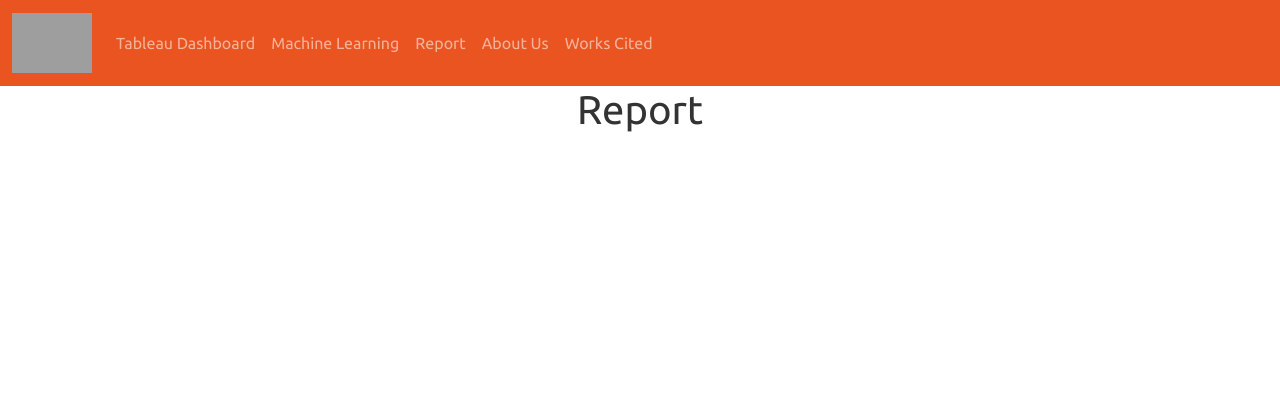
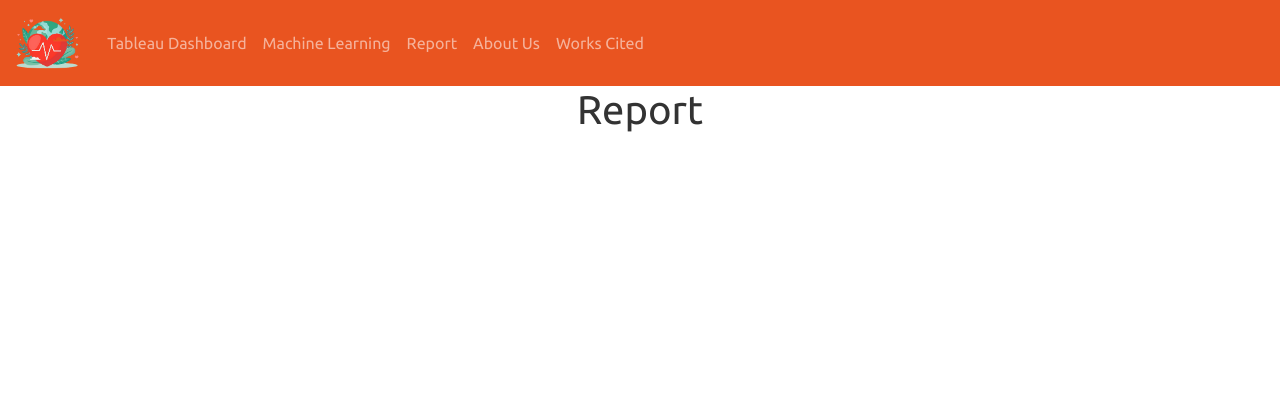
Before and after one commit to Isbelis/Heart-Attack-Challenge, a Python web app: template app/templates/report.html in a window 1280 px wide. Shown: the top 420 px of the page. Run offline with Jinja, Linux system fonts and the light colour scheme; the template is opened without the code that fills it, so the values that code supplies are empty; some libraries are stand-ins or nearby versions; grey boxes are pictures that could not be loaded.

Commit message:
changed a few lines and added a heart png

```diff
--- a/app/templates/about_us.html
+++ b/app/templates/about_us.html
@@ -4,7 +4,7 @@
     <meta charset="utf-8">
     <title>About Us</title>
     <!-- Boostrap -->
-    <link rel="stylesheet" href="https://stackpath.bootstrapcdn.com/bootswatch/5.3.3/united/bootstrap.min.css">
+    <link rel="stylesheet" href="https://stackpath.bootstrapcdn.com/bootswatch/4.5.2/united/bootstrap.min.css">
     <!-- Our CSS -->
     <link rel="stylesheet" type="text/css" href="static/css/bootstrap.css">
     <!-- JQuery -->
@@ -15,7 +15,7 @@
 <body>
     <nav class="navbar navbar-expand-lg bg-primary" data-bs-theme="dark">
     <div class="container-fluid">
-        <a class="navbar-brand" href="/"><img src="static/images/credit-card.png" height="60px"></a>
+        <a class="navbar-brand" href="/"><img src="static/images/heart.png" height="60px"></a>
         <button class="navbar-toggler" type="button" data-bs-toggle="collapse" data-bs-target="#navbarColor01" aria-controls="navbarColor01" aria-expanded="false" aria-label="Toggle navigation">
         <span class="navbar-toggler-icon"></span>
         </button>
--- a/app/templates/report.html
+++ b/app/templates/report.html
@@ -4,7 +4,7 @@
     <meta charset="utf-8">
     <title>Report</title>
     <!-- Boostrap -->
-    <link rel="stylesheet" href="https://stackpath.bootstrapcdn.com/bootswatch/5.3.3/united/bootstrap.min.css">
+    <link rel="stylesheet" href="https://stackpath.bootstrapcdn.com/bootswatch/4.5.2/united/bootstrap.min.css">
     <!-- Our CSS -->
     <link rel="stylesheet" type="text/css" href="static/css/bootstrap.css">
     <!-- JQuery -->
@@ -21,7 +21,7 @@
 <body>
     <nav class="navbar navbar-expand-lg bg-primary" data-bs-theme="dark">
     <div class="container-fluid">
-        <a class="navbar-brand" href="/"><img src="static/images/credit-card.png" height="60px"></a>
+        <a class="navbar-brand" href="/"><img src="static/images/heart.png" height="60px"></a>
         <button class="navbar-toggler" type="button" data-bs-toggle="collapse" data-bs-target="#navbarColor01" aria-controls="navbarColor01" aria-expanded="false" aria-label="Toggle navigation">
         <span class="navbar-toggler-icon"></span>
         </button>
--- a/app/templates/tableau.html
+++ b/app/templates/tableau.html
@@ -4,7 +4,7 @@
     <meta charset="utf-8">
     <title>Tableau</title>
     <!-- Boostrap -->
-    <link rel="stylesheet" href="https://stackpath.bootstrapcdn.com/bootswatch/5.3.3/unity/bootstrap.min.css">
+    <link rel="stylesheet" href="https://stackpath.bootstrapcdn.com/bootswatch/4.5.2/unity/bootstrap.min.css">
     <!-- Our CSS -->
     <link rel="stylesheet" type="text/css" href="static/css/bootstrap.css">
     <!-- JQuery -->
@@ -15,7 +15,7 @@
 <body>
     <nav class="navbar navbar-expand-lg bg-primary" data-bs-theme="dark">
     <div class="container-fluid">
-        <a class="navbar-brand" href="/"><img src="static/images/credit-card.png" height="60px"></a>
+        <a class="navbar-brand" href="/"><img src="static/images/heart.png" height="60px"></a>
         <button class="navbar-toggler" type="button" data-bs-toggle="collapse" data-bs-target="#navbarColor01" aria-controls="navbarColor01" aria-expanded="false" aria-label="Toggle navigation">
         <span class="navbar-toggler-icon"></span>
         </button>
--- a/app/templates/works_cited.html
+++ b/app/templates/works_cited.html
@@ -4,7 +4,7 @@
     <meta charset="utf-8">
     <title>Works Cited</title>
     <!-- Boostrap -->
-    <link rel="stylesheet" href="https://stackpath.bootstrapcdn.com/bootswatch/5.3.3/united/bootstrap.min.css">
+    <link rel="stylesheet" href="https://stackpath.bootstrapcdn.com/bootswatch/4.5.2/united/bootstrap.min.css">
     <!-- Our CSS -->
     <link rel="stylesheet" type="text/css" href="static/css/bootstrap.css">
     <!-- JQuery -->
@@ -15,7 +15,7 @@
   <body>
     <nav class="navbar navbar-expand-lg bg-primary" data-bs-theme="dark">
         <div class="container-fluid">
-            <a class="navbar-brand" href="/"><img src="static/images/credit-card.png" height="60px"></a>
+            <a class="navbar-brand" href="/"><img src="static/images/heart.png" height="60px"></a>
             <button class="navbar-toggler" type="button" data-bs-toggle="collapse" data-bs-target="#navbarColor01" aria-controls="navbarColor01" aria-expanded="false" aria-label="Toggle navigation">
             <span class="navbar-toggler-icon"></span>
             </button>
```
Also changed, not shown: app/static/images/heart.png (added).
